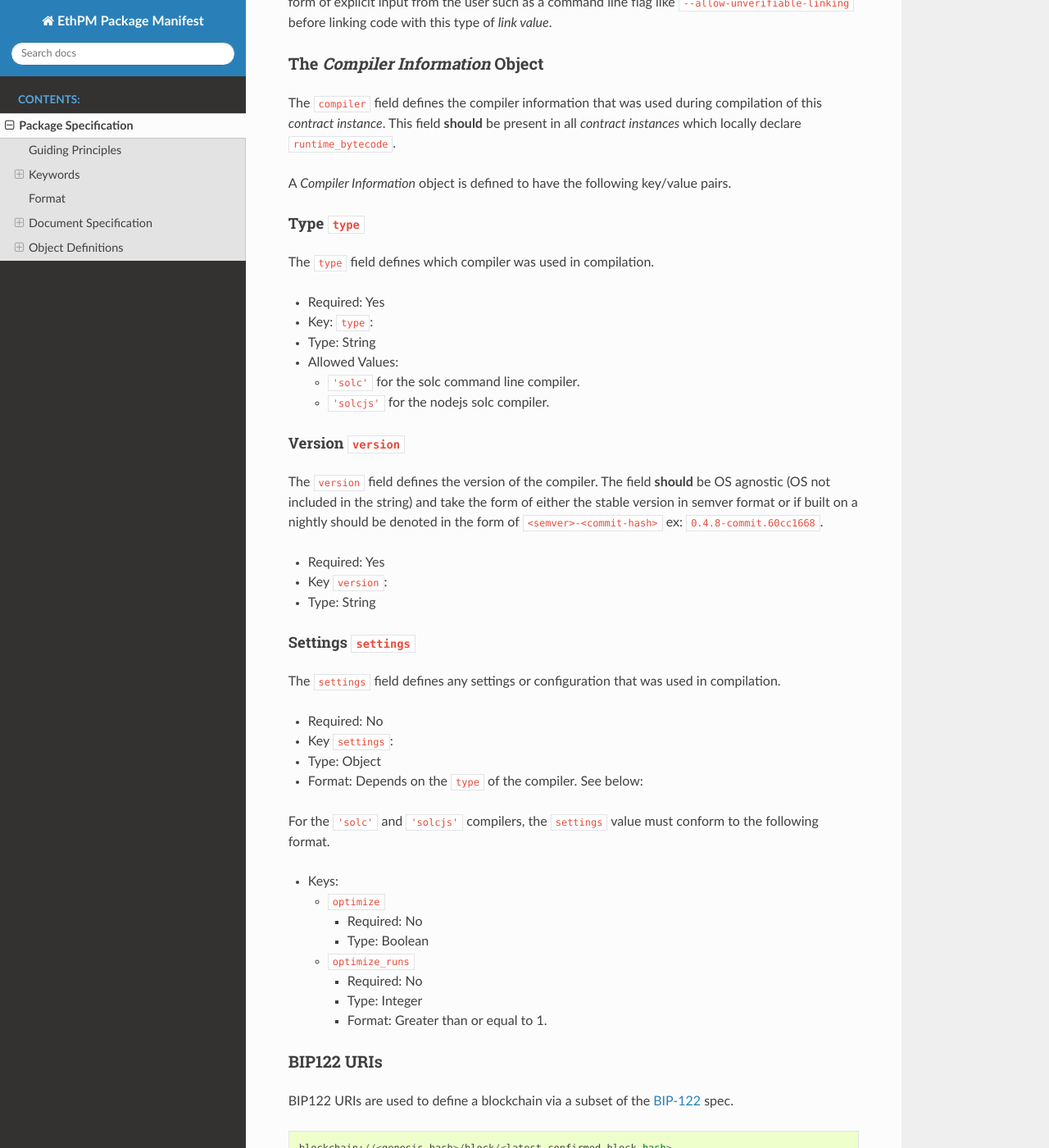
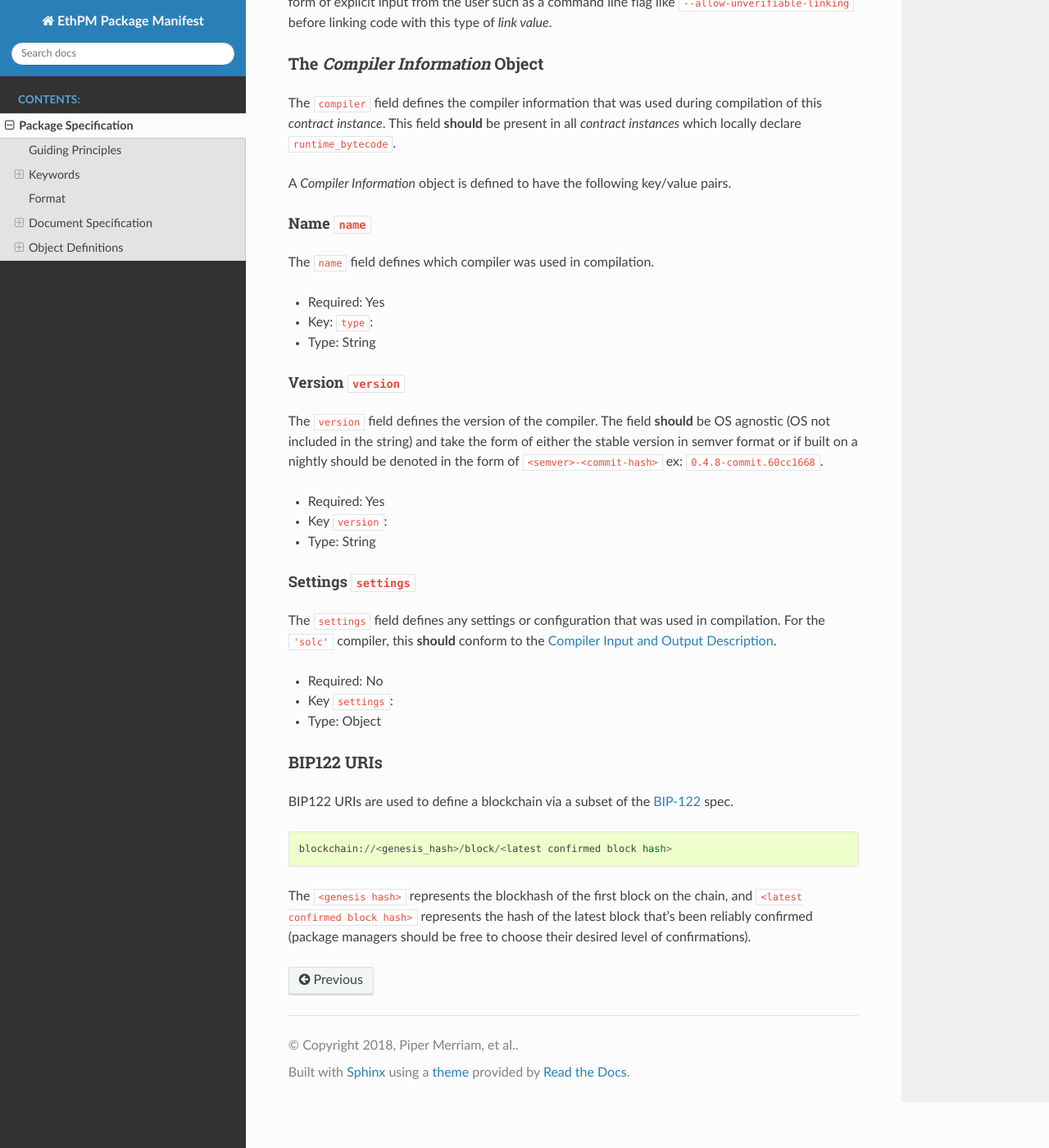
Before and after one commit to ethpm/ethpm-spec, a Sphinx documentation site: the page built from docs/source/package-spec.rst, in a window 1280 px wide and 1400 px high, scrolled down 12494 px. Shown: the whole window at 82% size. Built offline with Sphinx 7.4.7 and the Read the Docs theme 2.0.0, drawn with Linux system fonts in a browser that asks for light colours.

Commit message:
Generalize compiler settings
- Rename `type` to `name`
- Remove solc/solcjs distinction
- Allow any object as compiler `settings`
- Provide **should** recommendation for `solc` settings

```diff
--- a/docs/source/package-spec.rst
+++ b/docs/source/package-spec.rst
@@ -688,18 +688,15 @@ present in all *contract instances* which locally declare
 A *Compiler Information* object is defined to have the following
 key/value pairs.
 
-Type ``type``
+Name ``name``
 ^^^^^^^^^^^^^
 
-The ``type`` field defines which compiler was used in compilation.
+The ``name`` field defines which compiler was used in compilation.
 
 -  Required: Yes
 -  Key: ``type``:
 -  Type: String
--  Allowed Values:
 
-   -  ``'solc'`` for the solc command line compiler.
-   -  ``'solcjs'`` for the nodejs solc compiler.
 
 .. _version-version-1:
 
@@ -720,28 +717,12 @@ Settings ``settings``
 ^^^^^^^^^^^^^^^^^^^^^
 
 The ``settings`` field defines any settings or configuration that was
-used in compilation.
+used in compilation. For the ``'solc'`` compiler, this **should** conform
+to the `Compiler Input and Output Description <http://solidity.readthedocs.io/en/latest/using-the-compiler.html#compiler-input-and-output-json-description>`_.
 
 -  Required: No
 -  Key ``settings``:
 -  Type: Object
--  Format: Depends on the ``type`` of the compiler. See below:
-
-For the ``'solc'`` and ``'solcjs'`` compilers, the ``settings`` value
-must conform to the following format.
-
--  Keys:
-
-   -  ``optimize``
-
-      -  Required: No
-      -  Type: Boolean
-
-   -  ``optimize_runs``
-
-      -  Required: No
-      -  Type: Integer
-      -  Format: Greater than or equal to 1.
 
 BIP122 URIs
 ~~~~~~~~~~~
```
Also changed, not shown: 1 other file.
